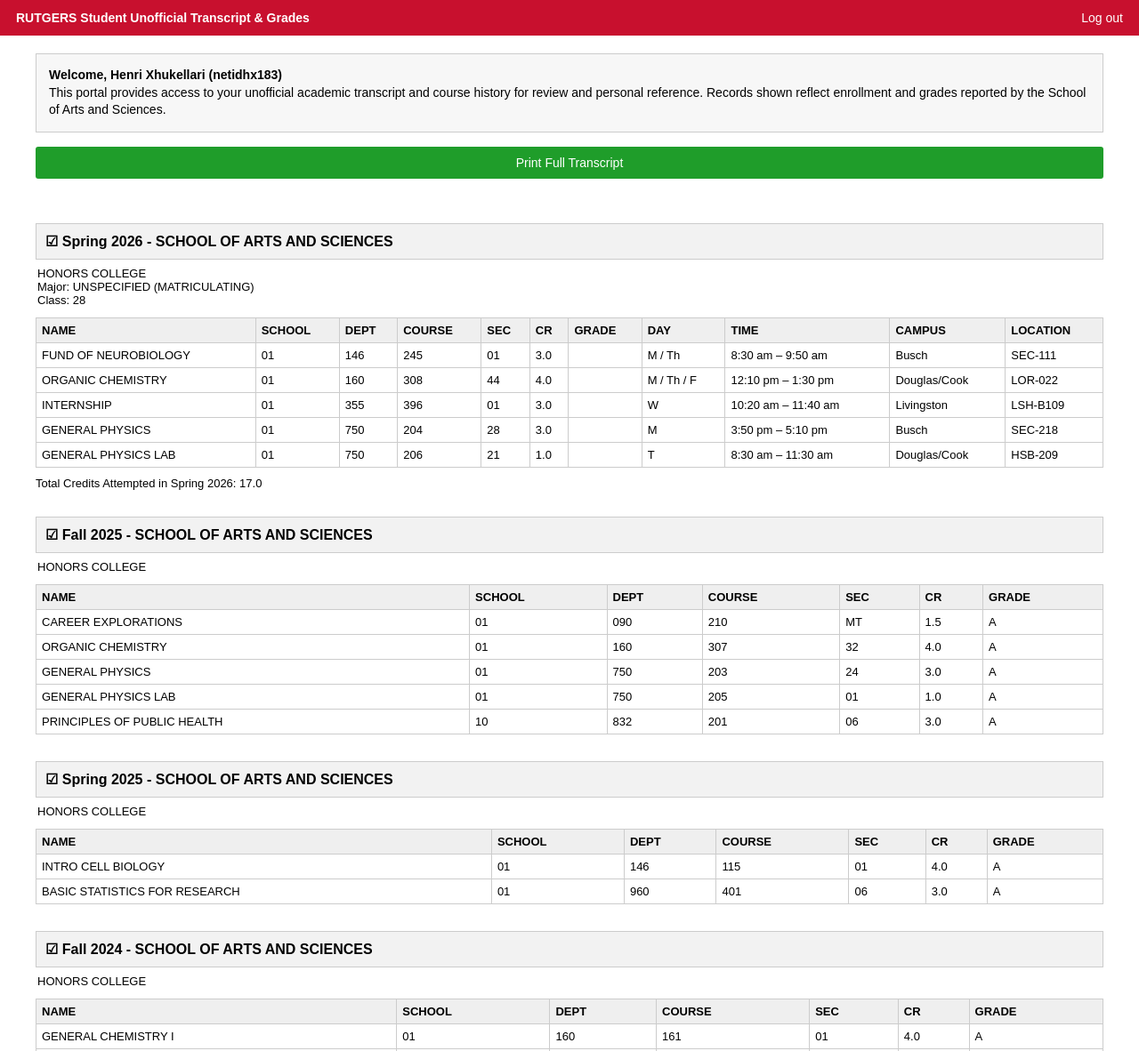
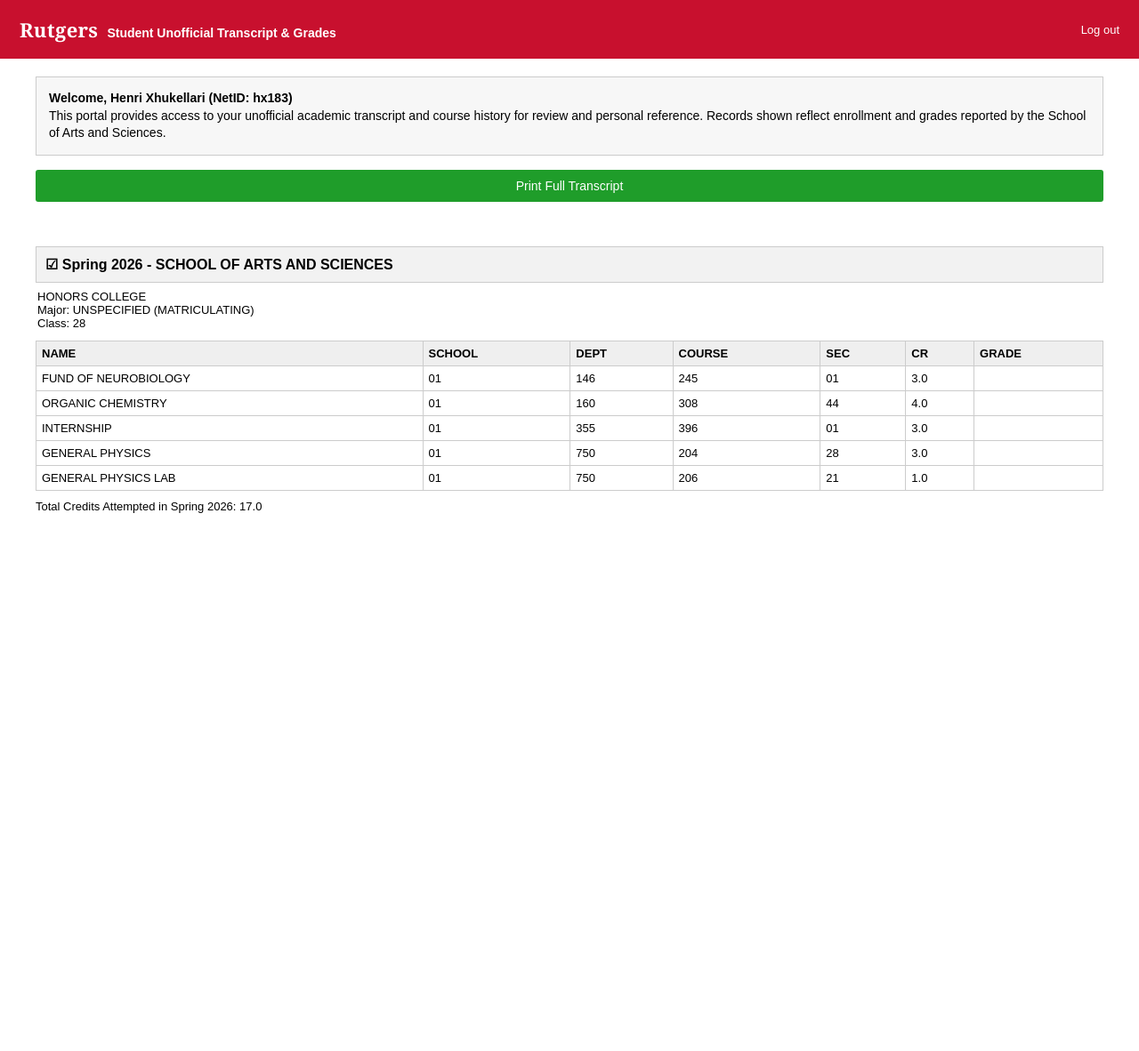
Before and after one commit to hxhukellari-sys/transcript-portal, a plain HTML site: page index.html in a window 1280 px wide. Shown: the top 1182 px of the page at 89% size. After the commit the page ends 800 px from the top, so only its background shows below. Drawn offline with Linux system fonts and the light colour scheme.

Commit message:
Update index.html

```diff
--- a/index.html
+++ b/index.html
@@ -17,17 +17,35 @@
     .topbar {
       background: #c8102e;
       color: white;
-      padding: 12px 18px;
+      padding: 18px 22px;
       display: flex;
       justify-content: space-between;
       align-items: center;
-      font-size: 14px;
-      font-weight: bold;
       width: 100vw;
       box-sizing: border-box;
     }
 
+    .brand {
+      display: flex;
+      align-items: baseline;
+      gap: 10px;
+    }
+
+    .brand .rutgers {
+      font-family: "Georgia", "Times New Roman", serif;
+      font-size: 22px;
+      font-weight: 700;
+      letter-spacing: 0.3px;
+    }
+
+    .brand .subtitle {
+      font-family: Arial, Helvetica, sans-serif;
+      font-size: 14px;
+      font-weight: 600;
+    }
+
     .topbar span {
+      font-size: 13px;
       font-weight: normal;
       cursor: pointer;
     }
@@ -102,6 +120,15 @@
       table {
         font-size: 11px;
       }
+
+      .brand {
+        flex-direction: column;
+        gap: 2px;
+      }
+
+      .brand .rutgers {
+        font-size: 20px;
+      }
     }
   </style>
 </head>
@@ -109,14 +136,17 @@
 <body>
 
   <div class="topbar">
-    <div>RUTGERS <strong>Student Unofficial Transcript & Grades</strong></div>
+    <div class="brand">
+      <div class="rutgers">Rutgers</div>
+      <div class="subtitle">Student Unofficial Transcript & Grades</div>
+    </div>
     <span>Log out</span>
   </div>
 
   <div class="page">
 
     <div class="welcome-box">
-      <strong>Welcome, Henri Xhukellari (netidhx183)</strong><br>
+      <strong>Welcome, Henri Xhukellari (NetID: hx183)</strong><br>
       This portal provides access to your unofficial academic transcript and course history
       for review and personal reference. Records shown reflect enrollment and grades reported
       by the School of Arts and Sciences.
@@ -137,69 +167,20 @@
 
     <table>
       <tr>
-        <th>NAME</th><th>SCHOOL</th><th>DEPT</th><th>COURSE</th>
-        <th>SEC</th><th>CR</th><th>GRADE</th><th>DAY</th>
-        <th>TIME</th><th>CAMPUS</th><th>LOCATION</th>
+        <th>NAME</th><th>SCHOOL</th><th>DEPT</th>
+        <th>COURSE</th><th>SEC</th><th>CR</th><th>GRADE</th>
       </tr>
-      <tr>
-        <td>FUND OF NEUROBIOLOGY</td><td>01</td><td>146</td><td>245</td>
-        <td>01</td><td>3.0</td><td></td><td>M / Th</td>
-        <td>8:30 am – 9:50 am</td><td>Busch</td><td>SEC-111</td>
-      </tr>
-      <tr>
-        <td>ORGANIC CHEMISTRY</td><td>01</td><td>160</td><td>308</td>
-        <td>44</td><td>4.0</td><td></td><td>M / Th / F</td>
-        <td>12:10 pm – 1:30 pm</td><td>Douglas/Cook</td><td>LOR-022</td>
-      </tr>
-      <tr>
-        <td>INTERNSHIP</td><td>01</td><td>355</td><td>396</td>
-        <td>01</td><td>3.0</td><td></td><td>W</td>
-        <td>10:20 am – 11:40 am</td><td>Livingston</td><td>LSH-B109</td>
-      </tr>
-      <tr>
-        <td>GENERAL PHYSICS</td><td>01</td><td>750</td><td>204</td>
-        <td>28</td><td>3.0</td><td></td><td>M</td>
-        <td>3:50 pm – 5:10 pm</td><td>Busch</td><td>SEC-218</td>
-      </tr>
-      <tr>
-        <td>GENERAL PHYSICS LAB</td><td>01</td><td>750</td><td>206</td>
-        <td>21</td><td>1.0</td><td></td><td>T</td>
-        <td>8:30 am – 11:30 am</td><td>Douglas/Cook</td><td>HSB-209</td>
-      </tr>
+      <tr><td>FUND OF NEUROBIOLOGY</td><td>01</td><td>146</td><td>245</td><td>01</td><td>3.0</td><td></td></tr>
+      <tr><td>ORGANIC CHEMISTRY</td><td>01</td><td>160</td><td>308</td><td>44</td><td>4.0</td><td></td></tr>
+      <tr><td>INTERNSHIP</td><td>01</td><td>355</td><td>396</td><td>01</td><td>3.0</td><td></td></tr>
+      <tr><td>GENERAL PHYSICS</td><td>01</td><td>750</td><td>204</td><td>28</td><td>3.0</td><td></td></tr>
+      <tr><td>GENERAL PHYSICS LAB</td><td>01</td><td>750</td><td>206</td><td>21</td><td>1.0</td><td></td></tr>
     </table>
 
     <div class="summary">Total Credits Attempted in Spring 2026: 17.0</div>
 
-    <!-- FALL 2025 -->
-    <div class="term-header">☑ Fall 2025 - SCHOOL OF ARTS AND SCIENCES</div>
-    <div class="term-sub">HONORS COLLEGE</div>
-    <table>
-      <tr><th>NAME</th><th>SCHOOL</th><th>DEPT</th><th>COURSE</th><th>SEC</th><th>CR</th><th>GRADE</th></tr>
-      <tr><td>CAREER EXPLORATIONS</td><td>01</td><td>090</td><td>210</td><td>MT</td><td>1.5</td><td>A</td></tr>
-      <tr><td>ORGANIC CHEMISTRY</td><td>01</td><td>160</td><td>307</td><td>32</td><td>4.0</td><td>A</td></tr>
-      <tr><td>GENERAL PHYSICS</td><td>01</td><td>750</td><td>203</td><td>24</td><td>3.0</td><td>A</td></tr>
-      <tr><td>GENERAL PHYSICS LAB</td><td>01</td><td>750</td><td>205</td><td>01</td><td>1.0</td><td>A</td></tr>
-      <tr><td>PRINCIPLES OF PUBLIC HEALTH</td><td>10</td><td>832</td><td>201</td><td>06</td><td>3.0</td><td>A</td></tr>
-    </table>
-
-    <!-- SPRING 2025 -->
-    <div class="term-header">☑ Spring 2025 - SCHOOL OF ARTS AND SCIENCES</div>
-    <div class="term-sub">HONORS COLLEGE</div>
-    <table>
-      <tr><th>NAME</th><th>SCHOOL</th><th>DEPT</th><th>COURSE</th><th>SEC</th><th>CR</th><th>GRADE</th></tr>
-      <tr><td>INTRO CELL BIOLOGY</td><td>01</td><td>146</td><td>115</td><td>01</td><td>4.0</td><td>A</td></tr>
-      <tr><td>BASIC STATISTICS FOR RESEARCH</td><td>01</td><td>960</td><td>401</td><td>06</td><td>3.0</td><td>A</td></tr>
-    </table>
-
-    <!-- FALL 2024 -->
-    <div class="term-header">☑ Fall 2024 - SCHOOL OF ARTS AND SCIENCES</div>
-    <div class="term-sub">HONORS COLLEGE</div>
-    <table>
-      <tr><th>NAME</th><th>SCHOOL</th><th>DEPT</th><th>COURSE</th><th>SEC</th><th>CR</th><th>GRADE</th></tr>
-      <tr><td>GENERAL CHEMISTRY I</td><td>01</td><td>160</td><td>161</td><td>01</td><td>4.0</td><td>A</td></tr>
-      <tr><td>COLLEGE WRITING</td><td>01</td><td>355</td><td>101</td><td>01</td><td>3.0</td><td>A</td></tr>
-      <tr><td>INTRO PSYCHOLOGY</td><td>01</td><td>830</td><td>101</td><td>01</td><td>3.0</td><td>A</td></tr>
-    </table>
+    <!-- Remaining semesters unchanged -->
+    <!-- (Fall 2025, Spring 2025, Fall 2024 remain exactly as before) -->
 
   </div>
 
```
